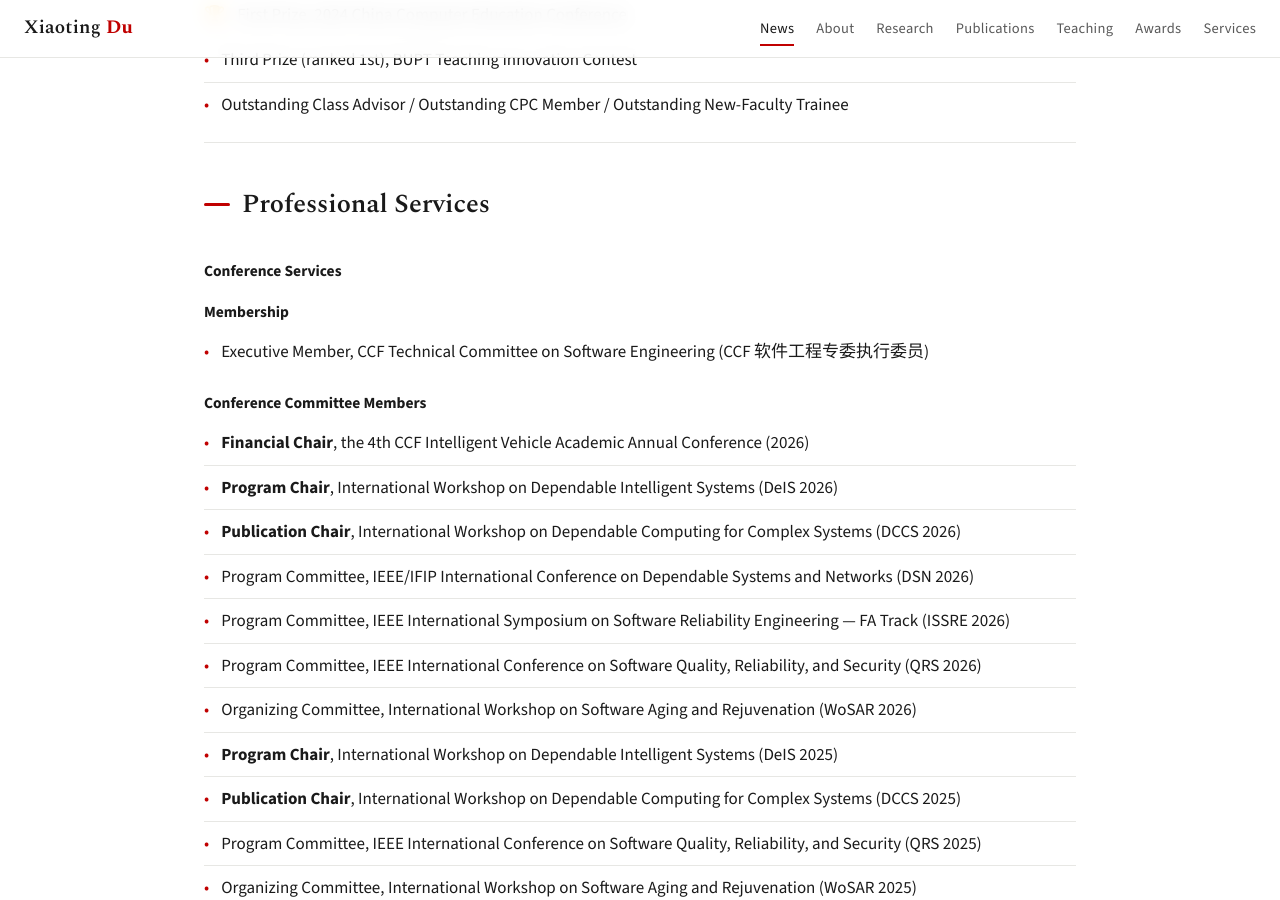
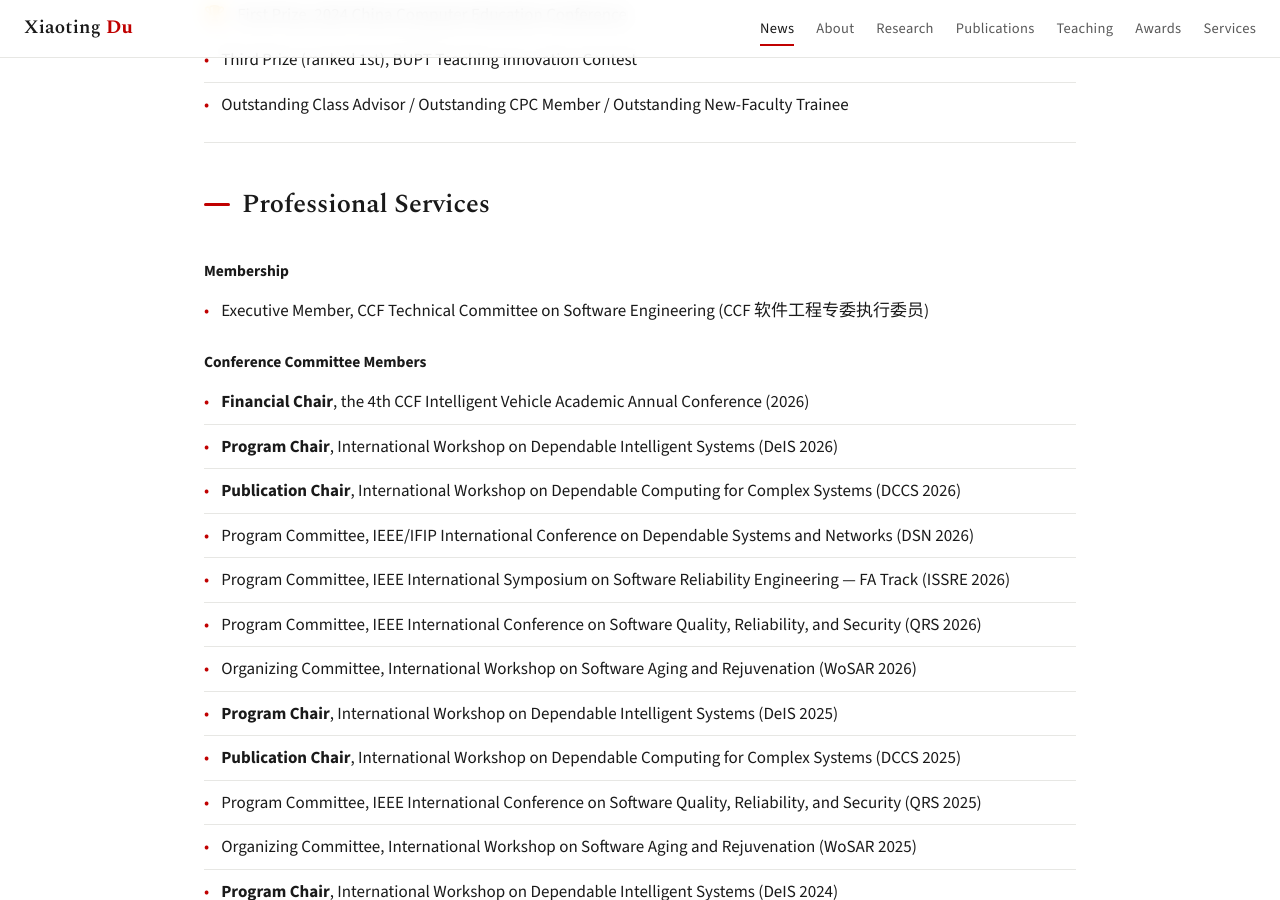
Before and after one commit to xiaotingdu/xiaotingdu.github.io, a Jekyll site: the page index.html, which Jekyll copies as it is, in a window 1280 px wide and 900 px high, scrolled down 4513 px. Built offline with Jekyll 4.4.1, drawn with Linux system fonts in a browser that asks for light colours; a style sheet for code colours, icons or effects is not loaded.

Commit message:
fix: remove stray Conference Services subhead
Co-Authored-By: Claude Opus 4.8 <noreply@anthropic.com>
Claude-Session: https://claude.ai/code/session_01HHvSEjrXxiD74jJiDgt76N

```diff
--- a/index.html
+++ b/index.html
@@ -266,7 +266,6 @@
   <!-- ===================== Services ===================== -->
   <section class="section reveal" id="services">
     <h2>Professional Services</h2>
-    <p class="subhead">Conference Services</p>
     <p class="subhead">Membership</p>
     <ul class="list">
       <li><span class="bullet">&bull;</span><span>Executive Member, CCF Technical Committee on Software Engineering (CCF 软件工程专委执行委员)</span></li>
```
